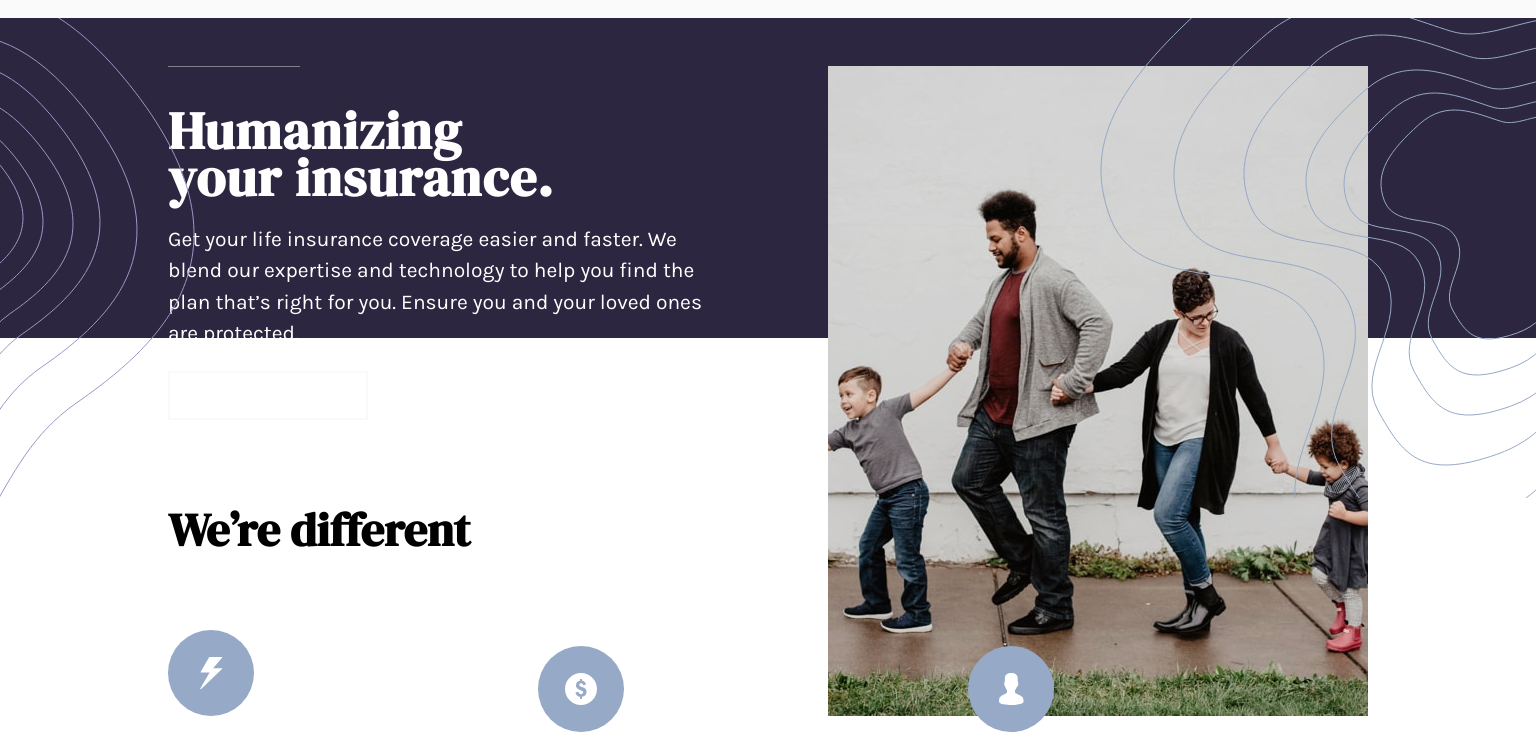
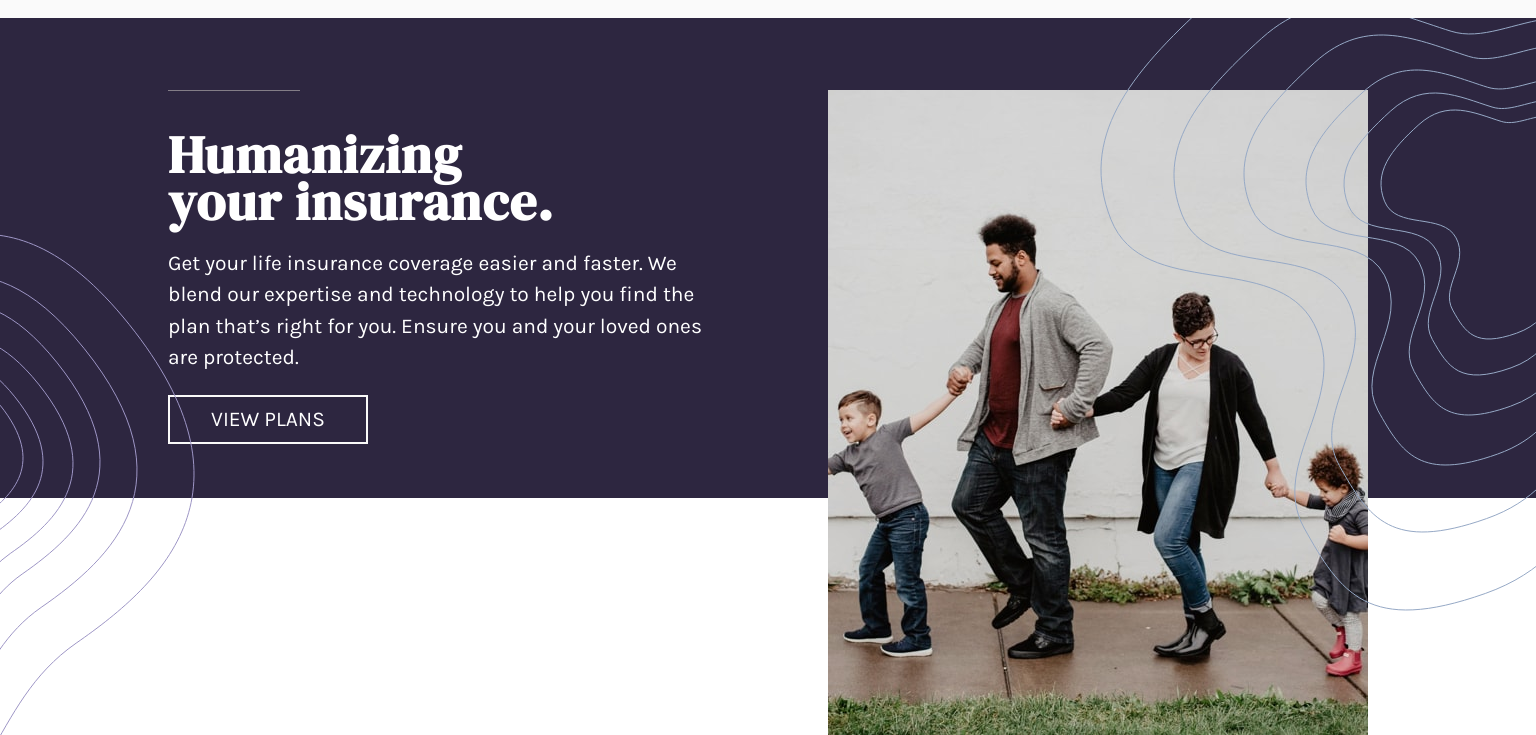
Before and after one commit to ahmedsaliuGit/insure-landing-page, a plain HTML site: page index.html in a window 1536 px wide. Shown: the part 73-808 px from the top of the page. Drawn offline with Linux system fonts and the light colour scheme.

Commit message:
Update media query to make a bigger 2k+ better

```diff
--- a/styles.css
+++ b/styles.css
@@ -577,17 +577,3 @@ p {
     margin-right: 6em;
   }
 }
-
-@media (min-width: 1500px) {
-  .intro__section {
-    min-height: 60vh;
-  }
-
-  .top-bg {
-    height: 40vh;
-  }
-
-  .intro-foreground {
-    height: 60vh;
-  }
-}
```
